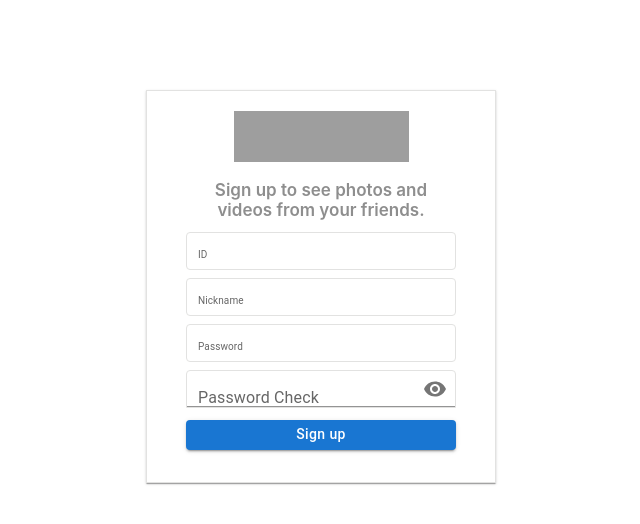
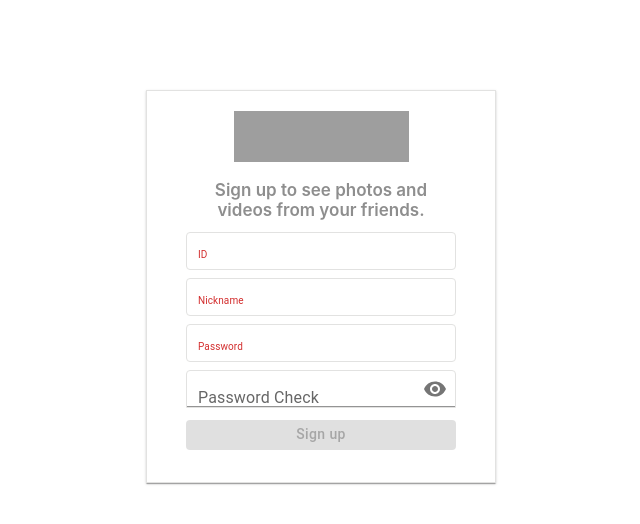
Before and after one commit to tkddbs1008/clone_code, a React (Create React App) app: page /signup in a window 1280 px wide. Shown: the top 524 px of the page, without its empty margins (319-959 px from the left). Built offline with nearby package versions, Linux system fonts and the light colour scheme; grey boxes are pictures that could not be loaded.

Commit message:
좋아요 버튼 고치기

```diff
--- a/src/components/post.js
+++ b/src/components/post.js
@@ -13,7 +13,7 @@ import Card from "@mui/material/Card";
 import { styled } from "@mui/material/styles";
 import MoreHorizIcon from "@mui/icons-material/MoreHoriz";
 import Favorite from '@mui/icons-material/Favorite';
-import FavoriteBorderTwoToneIcon from "@mui/icons-material/FavoriteBorderTwoTone";
+import FavoriteBorder from '@mui/icons-material/FavoriteBorder';
 import ChatBubbleOutlineTwoToneIcon from "@mui/icons-material/ChatBubbleOutlineTwoTone";
 import SendTwoToneIcon from "@mui/icons-material/SendTwoTone";
 import BookmarkBorderTwoToneIcon from "@mui/icons-material/BookmarkBorderTwoTone";
@@ -56,50 +56,20 @@ const Post = (props) => {
           </div>
           <div>
             <MiddleButtons>
+              {/* {props.myLike ?
+              <Checkbox icon={<Favorite />} checkedIcon={<FavoriteBorder />} />
+              :
+              <Checkbox icon={<FavoriteBorder />} checkedIcon={<Favorite />} />
+              } */}
               {props.myLike ?
-              (checked === true ?
-              <Checkbox
-                checked={checked}
-                onChange={handleChange}
-                onClick={() => dispatch(postActions.unfavPost(props.postid))}
-                icon={<Favorite />}
-                checkedIcon={<FavoriteBorderTwoToneIcon />}
-              />
-              :
-              <Checkbox
-                checked={checked}
-                onChange={handleChange}
-                onClick={()=> dispatch(postActions.favPost(props.postid))}
-                icon={<FavoriteBorderTwoToneIcon />}
-                checkedIcon={<Favorite />}
-              />)
-              :
-              (checked === false ?
-              <Checkbox
-                checked={checked}
-                onChange={handleChange}
-                onClick={()=> dispatch(postActions.favPost(props.postid))}
-                icon={<FavoriteBorderTwoToneIcon />}
-                checkedIcon={<Favorite />}
-              />
-              :
-              <Checkbox
-                checked={checked}
-                onChange={handleChange}
-                onClick={() => dispatch(postActions.unfavPost(props.postid))}
-                icon={<Favorite />}
-                checkedIcon={<FavoriteBorderTwoToneIcon />}
-              />)
-              }
-              {/* {props.myLike ?
                 <IconButton onClick={() => dispatch(postActions.unfavPost(props.postid))}>
-                  <FavoriteIcon/>
+                  <Favorite/>
                 </IconButton>
               :
               <IconButton onClick={()=> dispatch(postActions.favPost(props.postid))}>
-                <FavoriteBorderTwoToneIcon />
+                <FavoriteBorder/>
               </IconButton>
-              } */}
+              }
               <IconButton onClick={detailOpen}>
                 <ChatBubbleOutlineTwoToneIcon />
               </IconButton>
--- a/src/pages/profilePage.js
+++ b/src/pages/profilePage.js
@@ -65,7 +65,7 @@ const ProfilePage = (props) => {
                     <div style={{height: "150px", width: "613px"}}>
                             <div style={{display: "flex"}}>
                                 <div>
-                                     <p style={{margin: "0px", fontSize: "24px"}}>{user_info?.nickname}</p>
+                                     <p style={{margin: "0px 0px 0px 10px", fontSize: "24px"}}>{user_info?.nickname}</p>
                                 </div>
                                 <div>
                                     <Edit onClick={()=> nav("/profileEdit")}>Edit profile</Edit>
@@ -82,11 +82,14 @@ const ProfilePage = (props) => {
                                     <p style={{margin: "10px"}}>{user_info.userFollowingCnt} following</p>
                                 </div>
                             </div>
-                             <div style={{marginTop: "16px"}}>
+                             <div style={{margin: "16px 0px 0px 10px"}}>
                                 <b>nickname</b>
                             </div>
                     </div>
                 </header>
+                <Divider>
+
+                </Divider>
                 <ImageList sx={{ maxWidth: 970 }} cols={3} gap={40}>
                     {post_list?.map((item, idx) => (
                         <ImageListItem key={item.id}>
@@ -146,6 +149,10 @@ const ProfilePage = (props) => {
     );
 }
 
+const Divider = styled('div') ({
+height: "80px",
+border: "1px solid"
+})
 
 const Edit = styled(Button) ({
 border: "1px solid",
--- a/src/pages/signup.js
+++ b/src/pages/signup.js
@@ -25,6 +25,8 @@ import FilledInput from '@mui/material/FilledInput';
 const Signup = (props) => {
     const dispatch = useDispatch();
     const nav = useNavigate();
+
+    //data useState
     const [ID, setID] = React.useState('')
     const [Nickname, setNickname] = React.useState('')
     const [PWD, setPWD] = React.useState('')
@@ -33,15 +35,11 @@ const Signup = (props) => {
         showPassword: false,
     });
 
-    const handleID = (e) => {
-        setID(e.target.value);
-    };
-    const handleName = (e) => {
-        setNickname(e.target.value);
-    };
-    const handlePWD = (e) => {
-        setPWD(e.target.value);
-    };
+    //data status
+    const [idCheck, setidCheck] = React.useState(false);
+    const [nameCheck, setnameCheck] = React.useState(false);
+    const [pwdCheck, setpwdCheck] = React.useState(false);
+
     const handleChange = (prop) => (event) => {
         setCheck({ ...Check, [prop]: event.target.value });
     };
@@ -56,11 +54,24 @@ const Signup = (props) => {
     const handleMouseDownPassword = (event) => {
         event.preventDefault();
     };
-
+    const IdCheck = (e) => {
+        const regExp = /^[A-Za-z]{1}[A-Za-z0-9_-]{3,19}$/
+        setID(e.target.value)
+        setidCheck(regExp.test(e.target.value))
+    }
+    const nicknameCheck = (e) => {
+        const regExp = /^[가-힣a-zA-Z].{3,}$/
+        setNickname(e.target.value)
+        setnameCheck(regExp.test(e.target.value))
+    }
+    const passwordCheck = (e) => {
+        const regExp = /^(?=.*[a-zA-Z])((?=.*\d)(?=.*\W)).{8,}$/
+        setPWD(e.target.value)
+        setpwdCheck(regExp.test(e.target.value))
+    }
     const SignUp = () => {
-        dispatch(userActions.registerDB(ID, Nickname, PWD, Check.password))
+        dispatch(userActions.registerDB(ID, Nickname, PWD))
     }
-
     return (
         <Boxx>
             <Card sx={{border: "1px solid #e2e2e1", borderRadius: "0px"}}>
@@ -74,13 +85,25 @@ const Signup = (props) => {
                         </Side>
                     </Div>
                     <Div>
-                        <TextInput label="ID" variant="filled" value={ID} onChange={handleID}/>
+                        {idCheck === true ?
+                        <TextInput label="ID" variant="filled" value={ID} onChange={IdCheck}/>
+                        :
+                        <TextInput label="ID" variant="filled" value={ID} error onChange={IdCheck}/>
+                        }
                     </Div>
                     <Div>
-                        <TextInput label="Nickname" variant="filled" value={Nickname} onChange={handleName}/>
+                        {nameCheck === true?
+                        <TextInput label="Nickname" variant="filled" value={Nickname} onChange={nicknameCheck}/>
+                        :
+                        <TextInput label="Nickname" variant="filled" value={Nickname} error onChange={nicknameCheck}/>
+                        }
                     </Div>
                     <Div>
-                        <TextInput label="Password" variant="filled" type="password" value={PWD}  onChange={handlePWD}/>
+                        {pwdCheck === true?
+                        <TextInput label="Password" variant="filled" type="password" value={PWD}  onChange={passwordCheck}/>
+                        :
+                        <TextInput label="Password" variant="filled" type="password" value={PWD} error onChange={passwordCheck}/>
+                        }
                     </Div>
                     <Div>
                         <FormControl variant="filled">
@@ -91,7 +114,7 @@ const Signup = (props) => {
                                     backgroundColor: "transparent"
                                 },
                                 "& Mui-focused": {
-                                            backgroundColor: "transparent"
+                                    backgroundColor: "transparent"
                                 },
                                     }}
                                 type={Check.showPassword ? 'text' : 'password'}
@@ -114,7 +137,11 @@ const Signup = (props) => {
                         </FormControl>
                     </Div>
                     <Div>
+                        {PWD === Check.password && pwdCheck === true ?
                         <Button sx={{width: "270px", height: "30px", textTransform: "none"}} variant="contained" onClick={SignUp}>Sign up</Button>
+                        :
+                        <Button sx={{width: "270px", height: "30px", textTransform: "none"}} variant="contained" disabled onClick={SignUp}>Sign up</Button>
+                        }
                     </Div>
                 </CardContent>
             </Card>
--- a/src/redux/modules/user.js
+++ b/src/redux/modules/user.js
@@ -69,7 +69,7 @@ const loginCheck = () => {
 
 const logOutDB = () => {
 	return function (dispatch, getState) {
-		deleteCookie("token");
+		deleteCookie('token');
 		localStorage.removeItem('username');
 		dispatch(logOut());
 		history.replace('/login');
```
